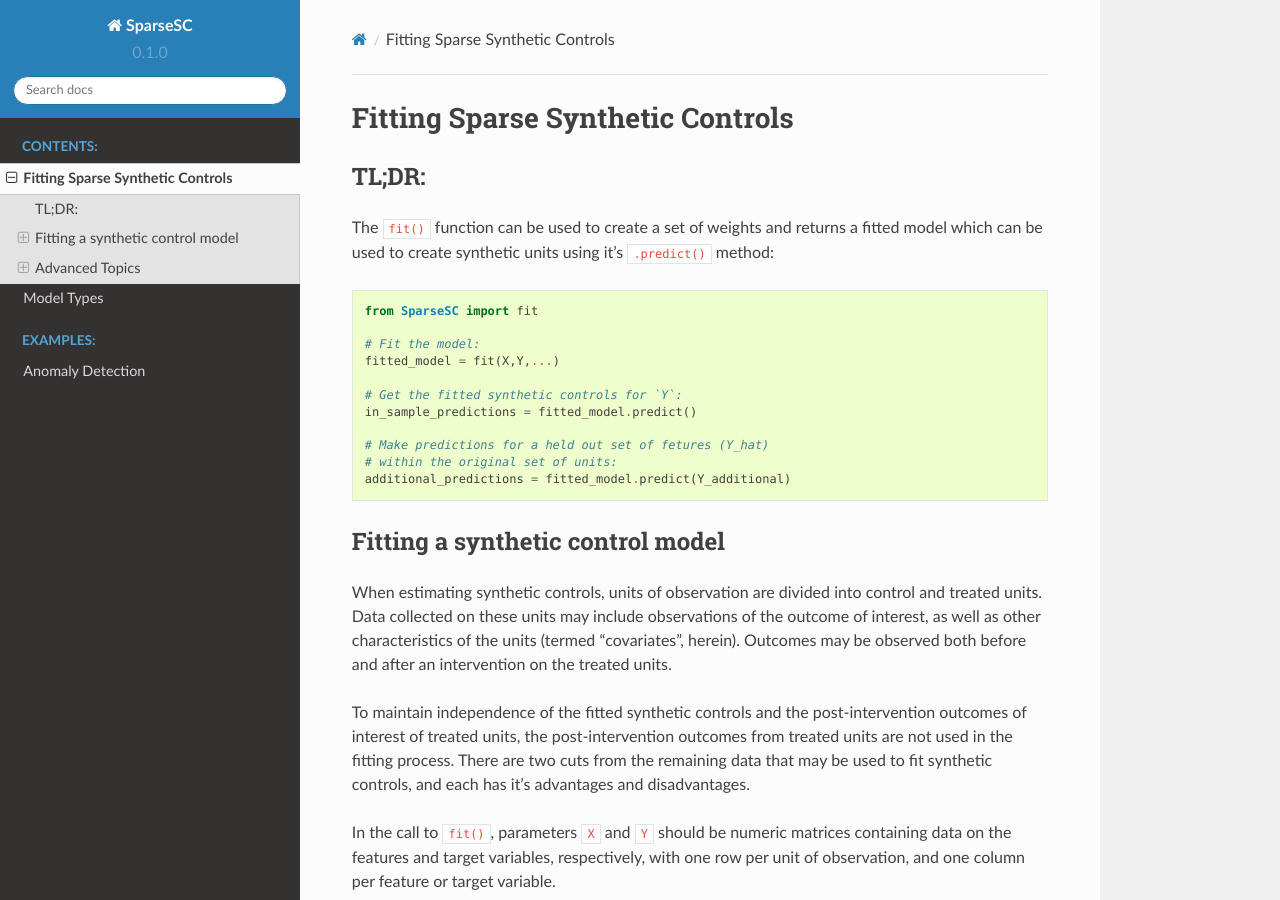
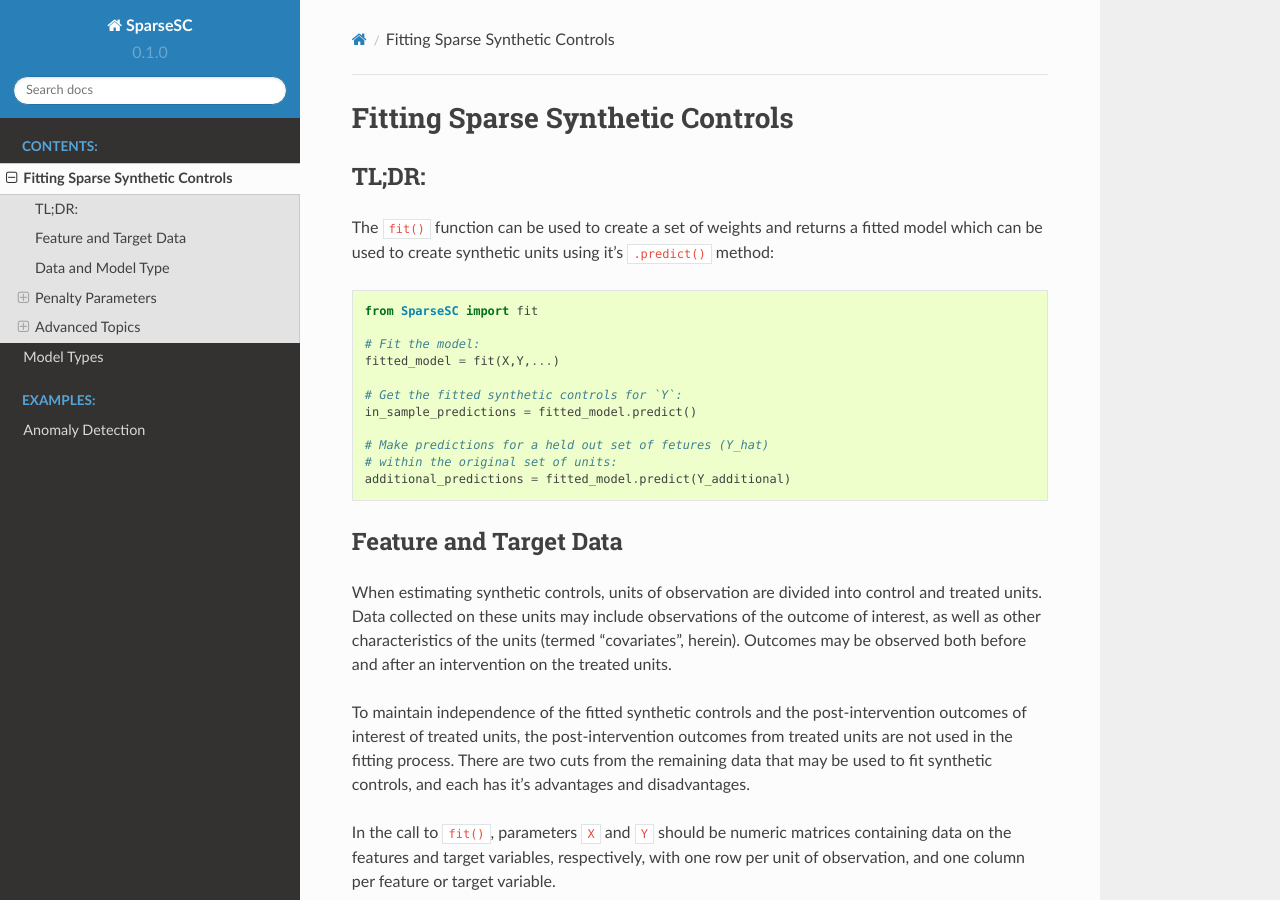
Before and after one commit to microsoft/SparseSC, a Sphinx documentation site: the page built from docs/fit.md, in a window 1280 px wide and 900 px high. Built offline with Sphinx 7.4.7 and the Read the Docs theme 2.0.0, drawn with Linux system fonts in a browser that asks for light colours; pages that are not in the unit, such as notebooks, are missing from menus.

Commit message:
minor updates

````diff
--- a/docs/fit.md
+++ b/docs/fit.md
@@ -1,6 +1,6 @@
 # Fitting Sparse Synthetic Controls
 
-##### TL;DR:
+#### TL;DR:
 
 The `fit()` function can be used to create a set of weights and returns a
 fitted model which can be used to create synthetic units using it's
@@ -20,8 +20,7 @@
 additional_predictions = fitted_model.predict(Y_additional)
 ```
 
-
-## Fitting a synthetic control model
+#### Feature and Target Data
 
 When estimating synthetic controls, units of observation are divided into
 control and treated units. Data collected on these units may include
@@ -89,7 +88,7 @@
 A more through discussoin of the model types can be found
 [Model Types](/build/model-types.html) Page.
 
-### Penalty Parameters
+#### Penalty Parameters
 
 The fitted synthetic control weights depend on the penalties applied to the V and W
 matrices (`v_pen` and `w_pen`, respectively), and the `fit()` function will
@@ -98,12 +97,12 @@
 example to optimize these parameters on their own, with one of the
 following methods:
 
-#### 1. Passing `v_pen` and `w_pen` as floats:
+##### 1. Passing `v_pen` and `w_pen` as floats:
 
 When single values are passed in the to the `v_pen` and `w_pen`, a fitted
 synthetic control model is returned using the provided penalties.
 
-#### 2. Passing `v_pen` as a value and `w_pen` as a vector, or vice versa:
+##### 2. Passing `v_pen` as a value and `w_pen` as a vector, or vice versa:
 
 When either `v_pen` or `w_pen` are passed a vector of values, `fit()`
 will iterate over the vector of values and return the model with an optimal
@@ -122,7 +121,7 @@
 fitted_models = [ fit(..., v_pen=v, w_pen=w) for v,w in product(v_pen,w_pen)]
 ```
 
-#### 3. Modifying the default search
+##### 3. Modifying the default search
 
 By default `fit()` picks an arbitrary value for `w_pen` and creates a grid
 of values for `v_pen` over which to search, picks the optimal for `v_pen`
@@ -152,13 +151,13 @@
 
 ## Advanced Topics
 
-### Custom Donor Pools
+#### Custom Donor Pools
 
 By default all control units are allowed to be donors for all other units.
 There are cases where this is not desired and so the user can pass in a
 matrix specifying a unit-specific donor pool via a N x C matrix of booleans.
 
-### Constraining the V matrix
+#### Constraining the V matrix
 
 In the current implementation, the V matrix is a diagonal matrix, and the
 individual elements of V are constrained to be positive, as negative values
@@ -172,7 +171,7 @@
 constrained to the either the simplex or the nonnegative orthant by passing
 either `"simplex"` or `"orthant"` to the `constrain` parameter.
 
-### Fold Parameters
+#### Fold Parameters
 
 The data are split into folds both purpose of calculating the cross fold
 validation (out-of-sample) errors and for K-fold gradient descent, a
@@ -187,7 +186,7 @@
 across calls to fit, the `cv_seed` and `gradient_seed` parameters are
 passed to `Kfold(..., random_state=seed)`.
 
-### Parallelization
+#### Parallelization
 
 If you have the BLAS/LAPACK libraries installed and available to Python,
 you should not need to do any further optimization to ensure that maximum
@@ -204,7 +203,7 @@
 currently is not) initialized in each worker at the start. If this a
 priority for your team, feel free to submit a PR or feature request.
 
-### Gradient Descent in feature space
+#### Gradient Descent in feature space
 
 Currently a custom gradient descent method called `cdl_search` (imported
 from `SparseSC.optimizers.cd_line_search import`. ) is used which which
````
